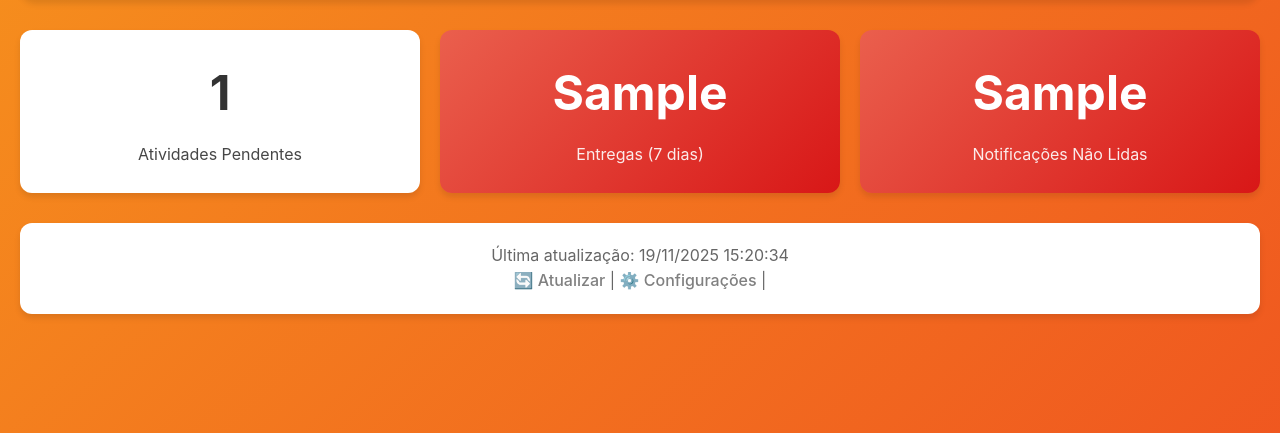
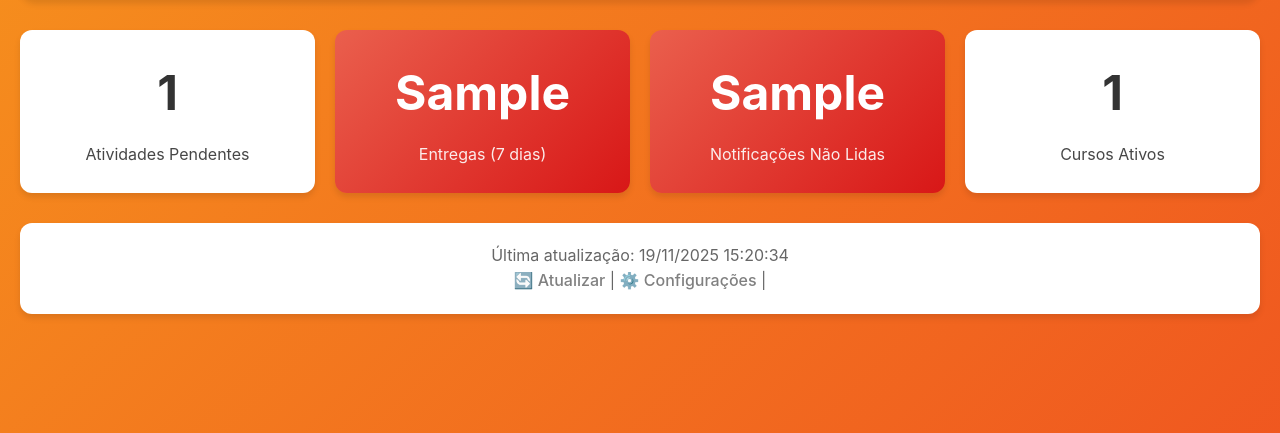
Before and after one commit to chicosbg/Tela-moodle-php, a PHP site: template src/views/stats-cards.php in a window 1280 px wide. Shown: the part 182-615 px from the top of the page. Run offline with PHP 8.4, Linux system fonts and the light colour scheme; the template is opened without the code that fills it: most values are stand-ins (such as "Sample title", 1, 10 or a date in 2020).

Commit message:
cursos ativos

```diff
--- a/src/views/stats-cards.php
+++ b/src/views/stats-cards.php
@@ -12,4 +12,8 @@
         <div class="stat-number"><?php echo $notificacoes_nao_lidas; ?></div>
         <div class="stat-label">Notificações Não Lidas</div>
     </div>
+    <div class="stat-card">
+        <div class="stat-number"><?php echo count($estatisticas['cursos_ativos']); ?></div>
+        <div class="stat-label">Cursos Ativos</div>
+    </div>
 </div>
```
